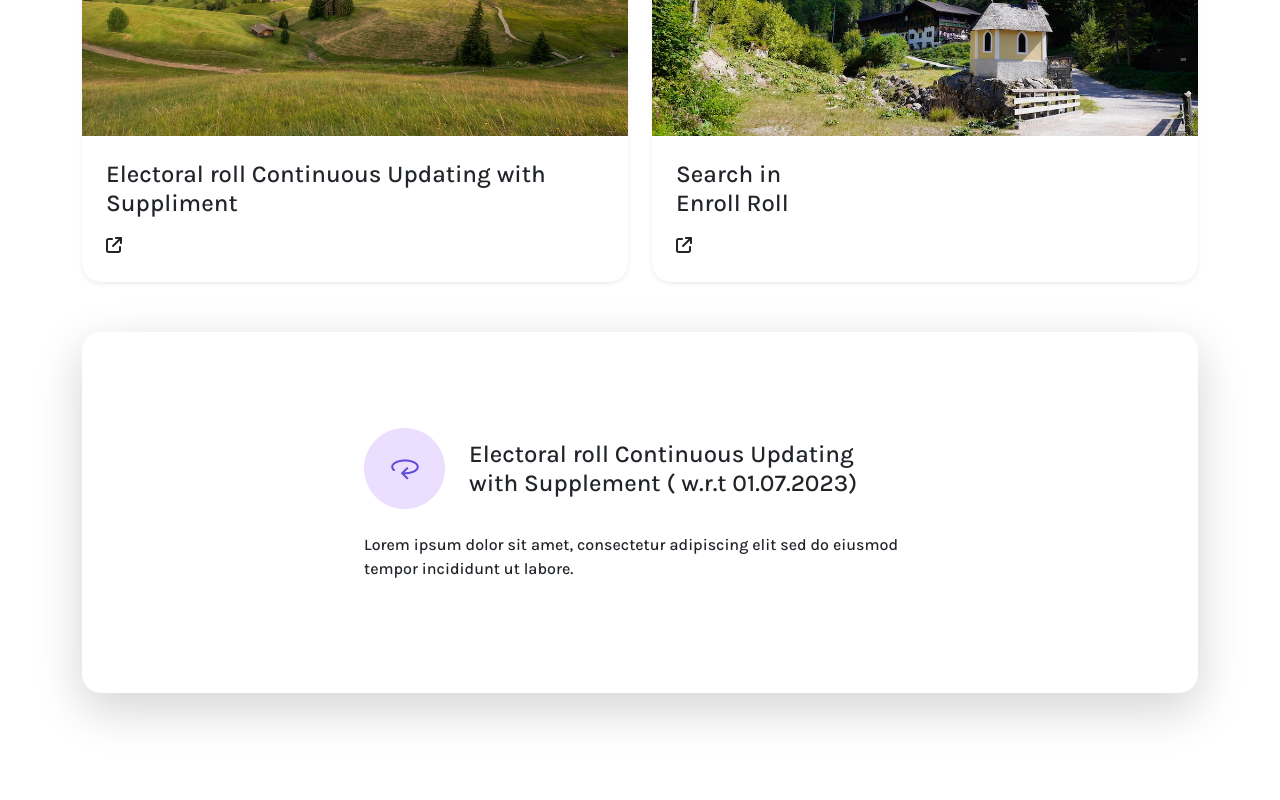
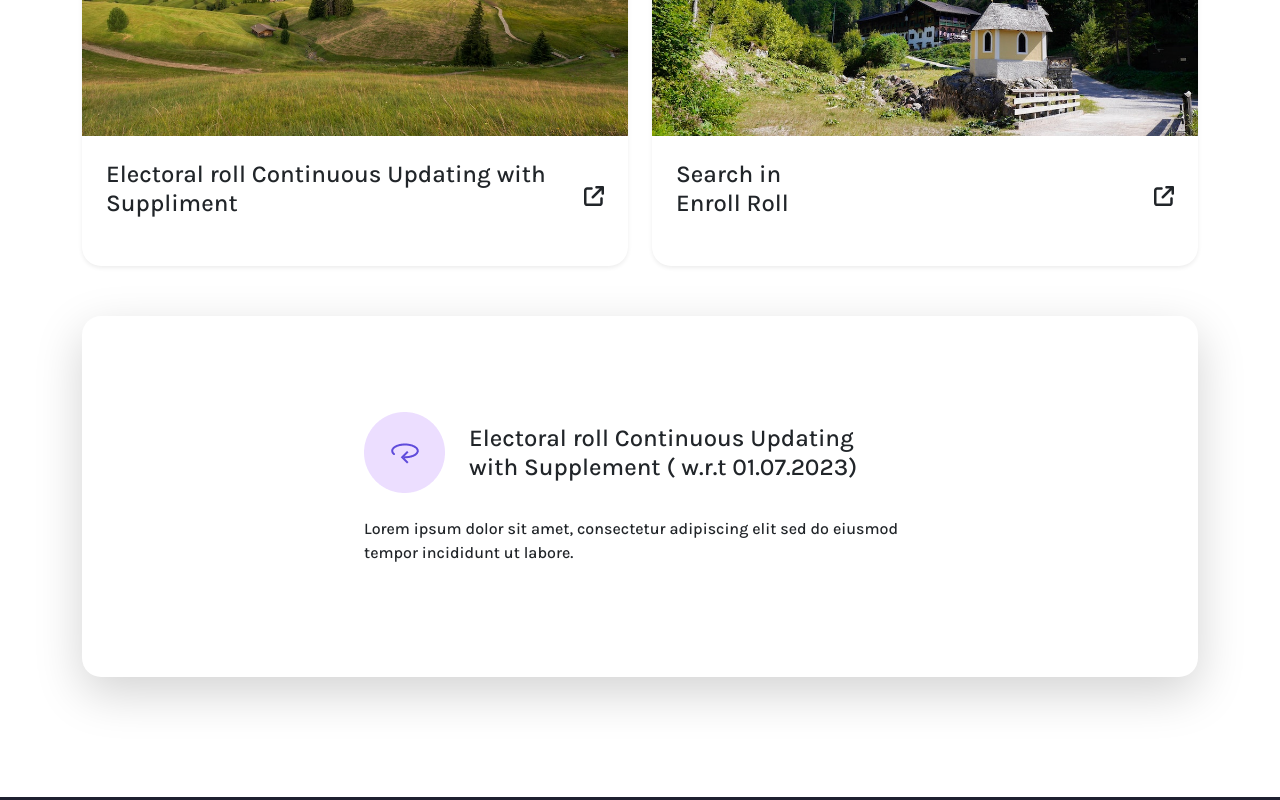
Before and after one commit to kripalakshmy82/ceokerala-kripa, a Next.js app: page /voters-corner in a window 1280 px wide. Shown: the part 2220-3020 px from the top of the page. Built offline with nearby package versions, Linux system fonts and the light colour scheme.

Commit message:
Info Card External Link

```diff
--- a/src/app/_components/AppCard/index.js
+++ b/src/app/_components/AppCard/index.js
@@ -43,10 +43,11 @@ const InfoCard = ({
   link = {},
   playIcon = false,
   themeCard = false,
-  hoverCard = true
+  hoverCard = true,
 }) => {
   const titleClassName = classNames({
     "d-flex gap-4 align-items-center": cardTitleDir === "row",
+    "justify-content-between": link?.type === "external",
   });
 
   const iconWrapperClassName = classNames({
@@ -59,7 +60,7 @@ const InfoCard = ({
   });
 
   return (
-    <AppCard cardType={hoverCard ? "hover" : "default" } themeCard={themeCard}>
+    <AppCard cardType={hoverCard ? "hover" : "default"} themeCard={themeCard}>
       {img && <Card.Img variant="top" src={img.url} alt={img.alt} />}
       {playIcon && (
         <span className="m-auto d-block position-absolute video-icon">
@@ -91,12 +92,17 @@ const InfoCard = ({
               p: ({ node, ...props }) => <h4 className="mb-3" {...props} />,
             }}
           />
+          {link?.type === "external" && (
+            <a
+              href={link.href}
+              className="stretched-link external-link"
+              target="_blank"
+              title={link.anchorTitle}
+            >
+              <FontAwesomeIcon icon={faArrowUpRightFromSquare} />
+            </a>
+          )}
         </Card.Title>
-        {link?.type === "external" && (
-          <a href={link.href} className="stretched-link external-link" target="_blank" title={link.anchorTitle}>
-            <FontAwesomeIcon icon={faArrowUpRightFromSquare} />
-          </a>
-        )}
         {description && (
           <Card.Text className="mb-2 d-flex">{description}</Card.Text>
         )}
@@ -126,7 +132,7 @@ InfoCard.propTypes = {
   className: string.isRequired,
   playIcon: bool,
   themeCard: bool,
-  hoverCard: bool
+  hoverCard: bool,
 };
 
 const PromoCard = ({ img }) => {
--- a/src/app/voters-corner/ExternalSource/index.js
+++ b/src/app/voters-corner/ExternalSource/index.js
@@ -14,7 +14,7 @@ const ExternalSource = ({ data }) => {
           <Row>
             {data.map(({ ...rest }, key) => (
               <Col lg={6} md={6} sm={12} xs={12} key={key}>
-                <InfoCard className="px-4 py-4" {...rest} />
+                <InfoCard className="px-4 py-4" {...rest} cardTitleDir="row" />
               </Col>
             ))}
           </Row>
```
